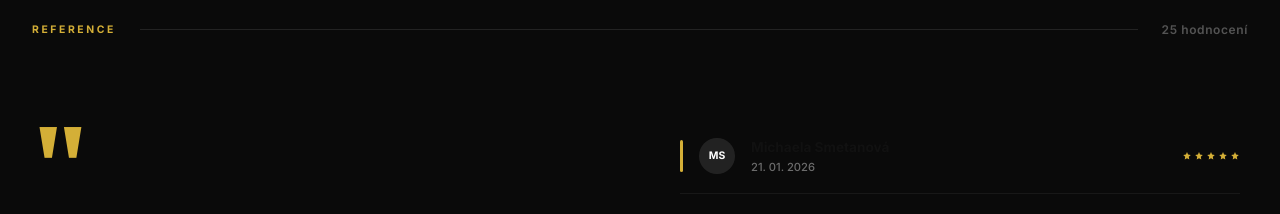
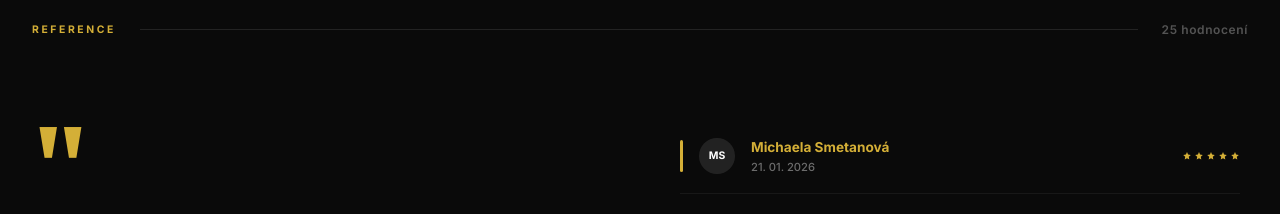
Before and after one commit to Hrny92/duckyreality, a Next.js app: page / in a window 1280 px wide. Shown: the part 5940-6154 px from the top of the page. Built offline with nearby package versions, Linux system fonts and the light colour scheme; no server answers.

Commit message:
fix: active testimonial name color to gold #D4AF37

```diff
--- a/src/components/Testimonials.tsx
+++ b/src/components/Testimonials.tsx
@@ -163,7 +163,7 @@ export default function Testimonials() {
                 <div style={{ flex: 1, minWidth: 0, textAlign: 'left' }}>
                   <div style={{ fontSize: '0.85rem', fontWeight: 700, whiteSpace: 'nowrap',
                     overflow: 'hidden', textOverflow: 'ellipsis',
-                    color: i === active ? '#111111' : 'rgba(255,255,255,0.4)',
+                    color: i === active ? '#D4AF37' : 'rgba(255,255,255,0.4)',
                     transition: 'color 0.25s' }}>
                     {rev.name}
                   </div>
```
